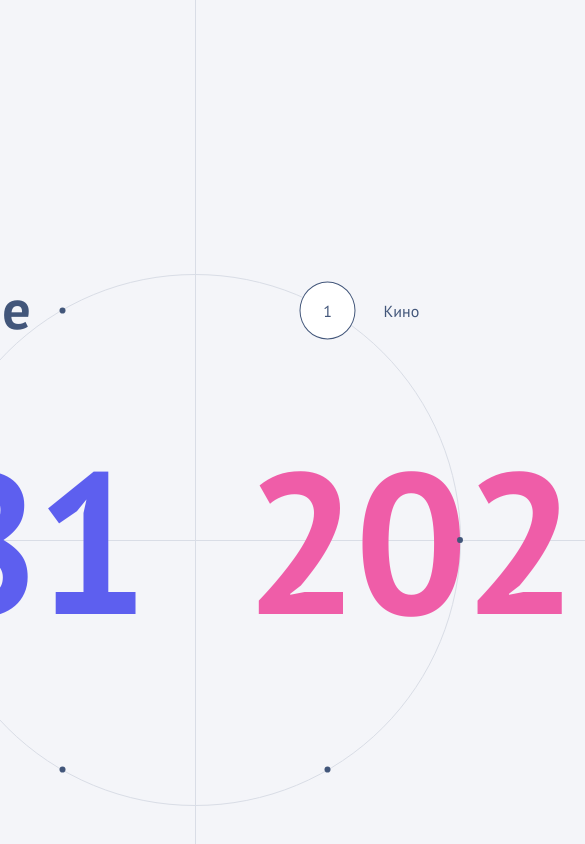
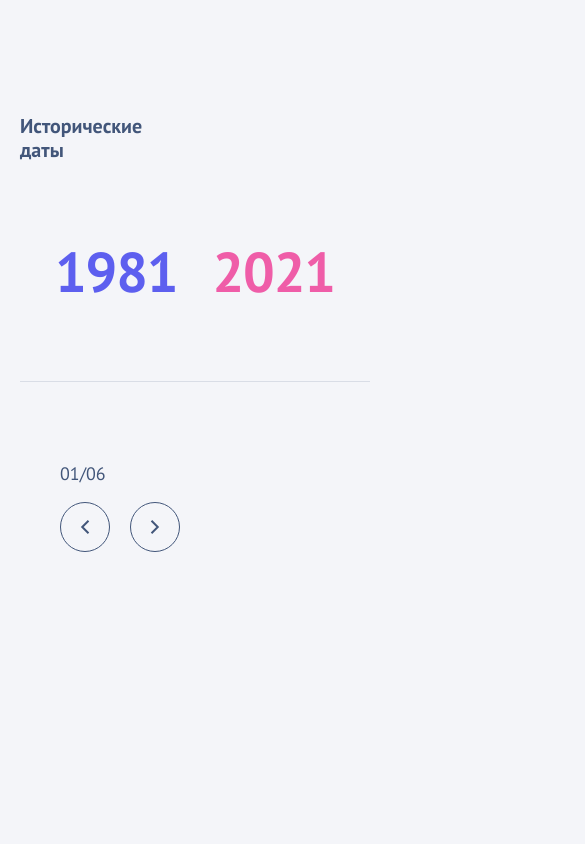
Before and after one commit to ALKOTS/testovoe, a React (Vite) app: page / in a window 390 px wide. Shown: the top 844 px of the page, 585 px wide, since content can reach past the window. Built offline with nearby package versions, Linux system fonts and the light colour scheme.

Commit message:
Половина мобильной версии

```diff
--- a/src/App.tsx
+++ b/src/App.tsx
@@ -3,7 +3,7 @@ import "./App.css";
 import "swiper/css";
 import "swiper/css/navigation";
 import HistoryShowCase from "./components/historyShowcase/HistoryShowCase";
-import EventShowcase from "./components/historyShowcase/eventShowcase/EventShowcase";
+import { useEffect, useState } from "react";
 
 const data = [
 	{
@@ -75,18 +75,30 @@ const data = [
 ];
 
 function App() {
+	const [isLargeScreen, setIsLargeScreen] = useState<boolean>(
+		window.innerWidth >= 1100
+	);
+
+	useEffect(() => {
+		const handleResize = () => {
+			setIsLargeScreen(window.innerWidth >= 1100);
+		};
+
+		window.addEventListener("resize", handleResize);
+
+		return () => window.removeEventListener("resize", handleResize);
+	}, []);
 	return (
 		<div
 			style={{
 				display: "flex",
 				alignItems: "center",
 				justifyContent: "center",
-				// height: "100%",
+				height: "100%",
 				flexDirection: "column",
 			}}
 		>
-			<HistoryShowCase data={data} />
-			{/* <EventShowcase /> */}
+			<HistoryShowCase data={data} isLargeScreen={isLargeScreen} />
 		</div>
 	);
 }
--- a/src/components/historyShowcase/HistoryShowCase.css
+++ b/src/components/historyShowcase/HistoryShowCase.css
@@ -6,6 +6,10 @@ div {
   outline: 1px solid rgb(217, 221, 230);
 }
 
+.transparent-border-bottom {
+  border-bottom: 1px solid rgb(217, 221, 230);
+}
+
 .transparent-line {
   background: rgb(217, 221, 230);
 }/*# sourceMappingURL=HistoryShowCase.css.map */
--- a/src/components/historyShowcase/HistoryShowCase.scss
+++ b/src/components/historyShowcase/HistoryShowCase.scss
@@ -7,6 +7,10 @@ div {
 	outline: 1px solid $bg-color;
 }
 
+.transparent-border-bottom {
+	border-bottom: 1px solid $bg-color;
+}
+
 .transparent-line {
 	background: $bg-color;
 }
--- a/src/components/historyShowcase/HistoryShowCase.tsx
+++ b/src/components/historyShowcase/HistoryShowCase.tsx
@@ -61,6 +61,16 @@ const YearsShowcase = styled.div`
 	position: absolute;
 `;
 
+const YearsShowcase_mobile = styled.div`
+	display: flex;
+	flex-direction: row;
+	justify-content: space-evenly;
+	width: 100%;
+	/* z-index: 1; */
+	/* gap: 100px;
+	position: absolute; */
+`;
+
 const RotatorComponent = styled.div`
 	align-self: center;
 	border-radius: 50%;
@@ -69,7 +79,30 @@ const RotatorComponent = styled.div`
 	align-items: center;
 `;
 
-export default function HistoryShowCase({ data }: { data: Date[] }) {
+const HistoryShowCaseContainer_mobile = styled("div").withConfig({
+	shouldForwardProp: (prop) => !["padding"].includes(prop),
+})<{ padding: number }>`
+	/* display: flex;
+	flex-direction: column;
+	align-items: start; */
+	width: 100%;
+	height: 100%;
+	display: grid;
+	grid-template-rows: 1fr 1fr;
+
+	> * {
+		margin: ${({ padding }) => padding}px ${({ padding }) => padding / 2}px;
+	}
+	/* justify-content: space-between; */
+`;
+
+export default function HistoryShowCase({
+	data,
+	isLargeScreen,
+}: {
+	data: Date[];
+	isLargeScreen: boolean;
+}) {
 	const [currentDate, setCurrentDate] = useState(0);
 	const padding = 40;
 	const spinTime = 500;
@@ -81,7 +114,7 @@ export default function HistoryShowCase({ data }: { data: Date[] }) {
 
 	const animStyle = {
 		fontWeight: "700",
-		lineHeight: "160px",
+		// lineHeight: "160px",
 		textAlign: "center",
 		letterSpacing: "-0.02em",
 		fontSize: "200px",
@@ -94,9 +127,11 @@ export default function HistoryShowCase({ data }: { data: Date[] }) {
 		if (date > data.length - 1) {
 			date = 0;
 		}
+		console.log(`From ${currentDate + 1} to ${date + 1}`);
 		setCurrentDate(date);
 	};
 
+	if (isLargeScreen)
 		return (
 			<HistoryShowCaseContainer className="transparent-border">
 				<VLine className="transparent-line" />
@@ -159,4 +194,51 @@ export default function HistoryShowCase({ data }: { data: Date[] }) {
 				/>
 			</HistoryShowCaseContainer>
 		);
+	return (
+		<HistoryShowCaseContainer_mobile padding={padding}>
+			<div
+				className="transparent-border-bottom"
+				style={{
+					display: "flex",
+					flexDirection: "column",
+					justifyContent: "space-evenly",
+				}}
+			>
+				<HeaderComponent
+					fromColor={fromColor}
+					toColor={toColor}
+					style={{ fontSize: 20, maxWidth: 123 }}
+					show_gradient={false}
+				/>
+				<YearsShowcase_mobile>
+					<AnimatedCounter
+						style={{
+							...animStyle,
+							...{ color: `${fromColor}`, fontSize: "56px" },
+						}}
+						targetNumber={Number.parseInt(
+							Object.keys(data[currentDate].years)[0]
+						)}
+					/>
+					<AnimatedCounter
+						style={{
+							...animStyle,
+							...{ color: `${toColor}`, fontSize: "56px" },
+						}}
+						targetNumber={Number.parseInt(
+							Object.keys(data[currentDate].years).slice(-1)[0]
+						)}
+					/>
+				</YearsShowcase_mobile>
+			</div>
+			<div>
+				<Pagination
+					currentIndex={currentDate}
+					updateIndex={updateDate}
+					amount={data.length}
+					padding={padding}
+				/>
+			</div>
+		</HistoryShowCaseContainer_mobile>
+	);
 }
--- a/src/components/historyShowcase/Rotator/AnimatedCounter/AnimatedCounter.tsx
+++ b/src/components/historyShowcase/Rotator/AnimatedCounter/AnimatedCounter.tsx
@@ -1,4 +1,4 @@
-import React, { useEffect, useRef, useState } from "react";
+import { useEffect, useRef, useState } from "react";
 import { gsap } from "gsap";
 
 interface AnimatedCounterProps {
--- a/src/components/historyShowcase/Rotator/HeaderComponent/HeaderComponent.tsx
+++ b/src/components/historyShowcase/Rotator/HeaderComponent/HeaderComponent.tsx
@@ -6,7 +6,7 @@ const Header = styled.div`
 
 	font-style: normal;
 	font-weight: 700;
-	font-size: 56px;
+	/* font-size: 56px; */
 	line-height: 120%;
 	max-width: 385px;
 	text-align: start;
@@ -21,15 +21,20 @@ const HeaderContainer = styled.div`
 export function HeaderComponent({
 	fromColor,
 	toColor,
-	padding,
+	padding = 0,
+	show_gradient = true,
+	style = { fontSize: 56 },
 }: {
 	fromColor: string;
 	toColor: string;
-	padding: number;
+	padding?: number;
+	show_gradient?: boolean;
+	style?: React.CSSProperties;
 }) {
 	const headerRef = useRef<HTMLDivElement>(null);
 	return (
 		<HeaderContainer style={{ gap: padding }}>
+			{show_gradient && (
 				<div
 					style={{
 						height: "100%",
@@ -37,7 +42,10 @@ export function HeaderComponent({
 						background: `linear-gradient(180deg, ${fromColor}0%, ${toColor} 100%)`,
 					}}
 				></div>
-			<Header ref={headerRef}>Исторические даты</Header>
+			)}
+			<Header style={style} ref={headerRef}>
+				Исторические даты
+			</Header>
 		</HeaderContainer>
 	);
 }
```
Also changed, not shown: 1 other file (tests, documents, lock files or other folders). Lines whose indentation alone changed are shown as unchanged.
